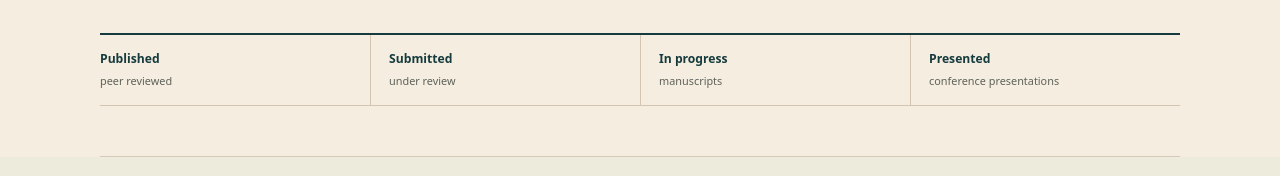
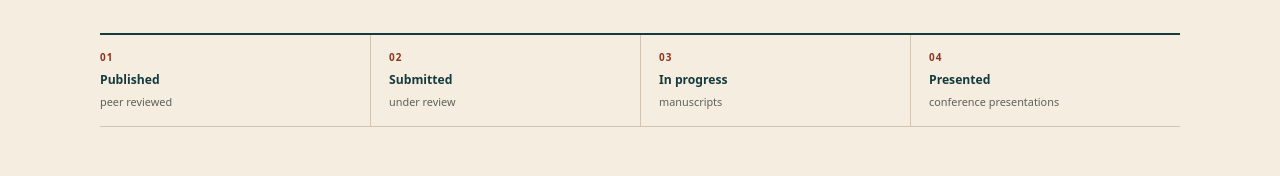
Before and after one commit to hthynes/hthynes.github.io, a website: page publications.html in a window 1280 px wide. Shown: the part 317-493 px from the top of the page. Drawn offline with Linux system fonts and the light colour scheme.

Commit message:
Repair CSS line breaks in writing stages

```diff
--- a/styles.css
+++ b/styles.css
@@ -812,7 +812,8 @@
 
 /* release23: site-wide visual narrative */
 .writing-head,.news-head{position:relative;overflow:hidden}
-.news-head::after{content:"";position:absolute;right:2%;top:24%;width:190px;height:190px;border:1px solid var(--accent);border-radius:50%;opacity:.55;pointer-events:none}\n.writing-head::after{content:none}
+.news-head::after{content:"";position:absolute;right:2%;top:24%;width:190px;height:190px;border:1px solid var(--accent);border-radius:50%;opacity:.55;pointer-events:none}
+.writing-head::after{content:none}
 .writing-route{display:grid;grid-template-columns:repeat(4,1fr);max-width:820px;margin-top:34px;border-top:2px solid var(--ink);border-bottom:1px solid var(--line)}
 .writing-route span{position:relative;padding:15px 16px 16px 0}
 .writing-route span+span{border-left:1px solid var(--line);padding-left:16px}
@@ -1190,7 +1191,10 @@
 }
 
 /* Writing page */
-.writing-head{display:grid;grid-template-columns:minmax(0,1fr);gap:34px;align-items:start}\n.writing-head::after{display:none!important;content:none!important}\nbody.writing-page .writing-head::before,body.writing-page .writing-head::after{display:none!important;content:none!important;visibility:hidden!important}\n.writing-head-copy{max-width:900px}
+.writing-head{display:grid;grid-template-columns:minmax(0,1fr);gap:34px;align-items:start}
+.writing-head::after{display:none!important;content:none!important}
+body.writing-page .writing-head::before,body.writing-page .writing-head::after{display:none!important;content:none!important;visibility:hidden!important}
+.writing-head-copy{max-width:900px}
 .writing-head-copy h1{max-width:none;font-size:clamp(3rem,5vw,4.8rem);line-height:.98;margin-bottom:18px}
 .writing-head-copy .eyebrow{margin-bottom:12px}
 .writing-head-copy .lede{margin:0;max-width:620px}
@@ -1200,7 +1204,12 @@
 .writing-route{grid-column:1/-1;display:grid;grid-template-columns:repeat(4,1fr);max-width:none;border-top:2px solid var(--ink);border-bottom:1px solid var(--line);margin-top:2px}
 .writing-route>span{position:relative;padding:14px 18px 15px 0}
 .writing-route>span+span{border-left:1px solid var(--line);padding-left:18px}
-.writing-route>span:not(:last-child)::after{content:none}\n.writing-route>span::before{display:block;margin-bottom:5px;color:var(--accent-dark);font-size:.62rem;font-weight:800;letter-spacing:.12em}\n.writing-route>span:nth-child(1)::before{content:"01"}\n.writing-route>span:nth-child(2)::before{content:"02"}\n.writing-route>span:nth-child(3)::before{content:"03"}\n.writing-route>span:nth-child(4)::before{content:"04"}
+.writing-route>span:not(:last-child)::after{content:none}
+.writing-route>span::before{display:block;margin-bottom:5px;color:var(--accent-dark);font-size:.62rem;font-weight:800;letter-spacing:.12em}
+.writing-route>span:nth-child(1)::before{content:"01"}
+.writing-route>span:nth-child(2)::before{content:"02"}
+.writing-route>span:nth-child(3)::before{content:"03"}
+.writing-route>span:nth-child(4)::before{content:"04"}
 .writing-route b,.writing-route small{display:block}
 .writing-route b{font-size:.76rem}
 .writing-route small{font-size:.68rem;color:var(--muted);margin-top:3px}
```
